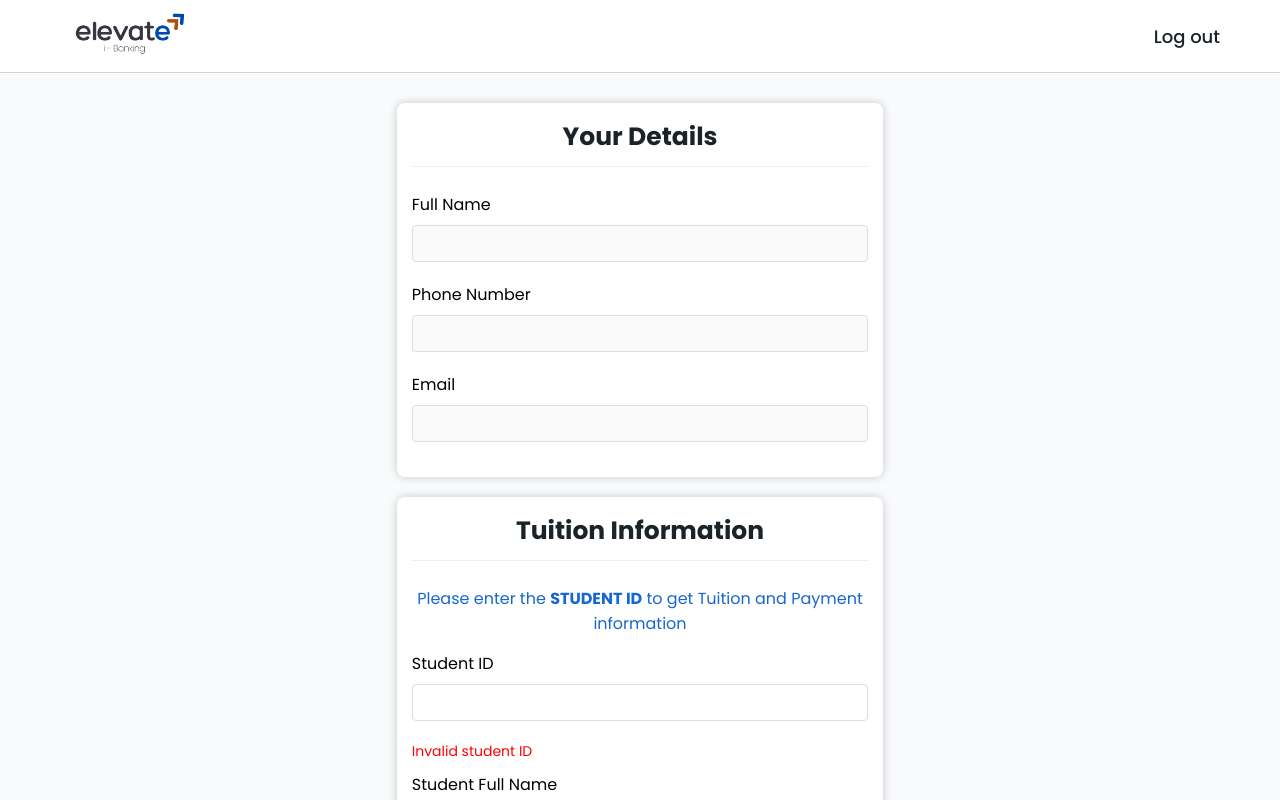
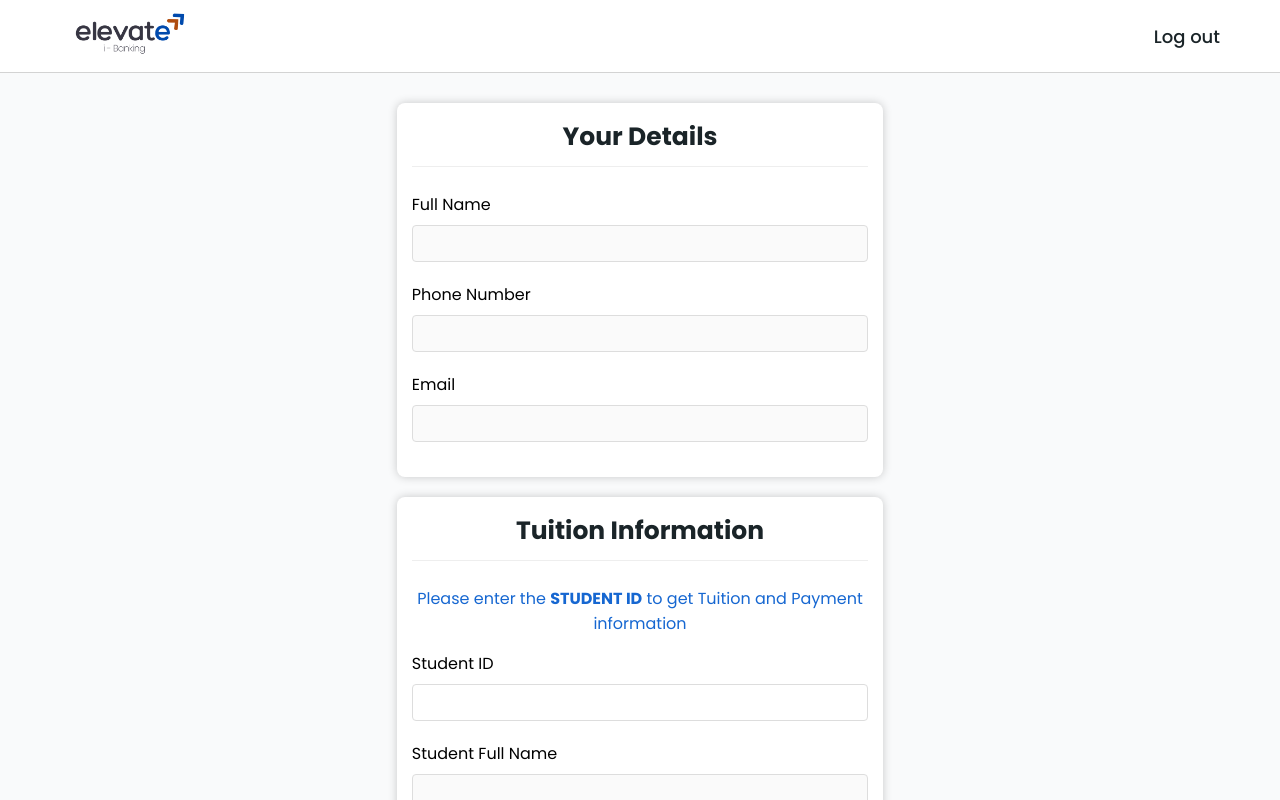
Before and after one commit to DannielVo/iBanking, a React (Vite) app: page /profile in a window 1280 px wide. Shown: the top 800 px of the page. Built offline with nearby package versions, Linux system fonts and the light colour scheme; sample sign-in values are in the browser's storage.

Commit message:
Feat: Finish display error in case user enter invalid studentId

```diff
--- a/src/pages/profile/Profile.jsx
+++ b/src/pages/profile/Profile.jsx
@@ -23,10 +23,18 @@ const Profile = () => {
   const [errorOtp, setErrorOtp] = useState("");
   const [otpValue, setOtpValue] = useState("");
   const [customerPaymentId, setCustomerPaymentId] = useState("");
+  const [errorStudentPayment, setErrorStudentPayment] = useState("");
 
   const findCustomerPayment = async (e) => {
     if (e.key == "Enter") {
       try {
+        if (e.target.value === "") {
+          setErrorStudentPayment("");
+          setCustomerPaymentId("");
+          setCustomerPayment(null);
+          setPayment(null);
+          return;
+        }
         const customerPaymentIdValue = e.target.value;
         setCustomerPaymentId(customerPaymentIdValue);
         const customerData = await fetchCustomerPayment(customerPaymentIdValue);
@@ -35,7 +43,7 @@ const Profile = () => {
         const paymentData = await fetchUnpaidPayment(customerPaymentIdValue);
         setPayment(paymentData);
       } catch (error) {
-        alert(error.detail);
+        setErrorStudentPayment(error.detail);
       }
     }
   };
@@ -124,9 +132,8 @@ const Profile = () => {
             <div className="details-form-group">
               <label for="">Student ID</label>
               <input type="text" onKeyDown={(e) => findCustomerPayment(e)} />
+              <div className="error-studentId">{errorStudentPayment}</div>
             </div>
-
-            <div className="error-studentId">Invalid student ID</div>
 
             <div className="details-form-group">
               <label for="">Student Full Name</label>
--- a/src/pages/profile/profile.css
+++ b/src/pages/profile/profile.css
@@ -70,7 +70,7 @@
   /* display: none; */
   color: red;
   font-size: 14px;
-  margin-bottom: 10px;
+  margin-top: 10px;
 }
 
 .error-studentId.show {
```
